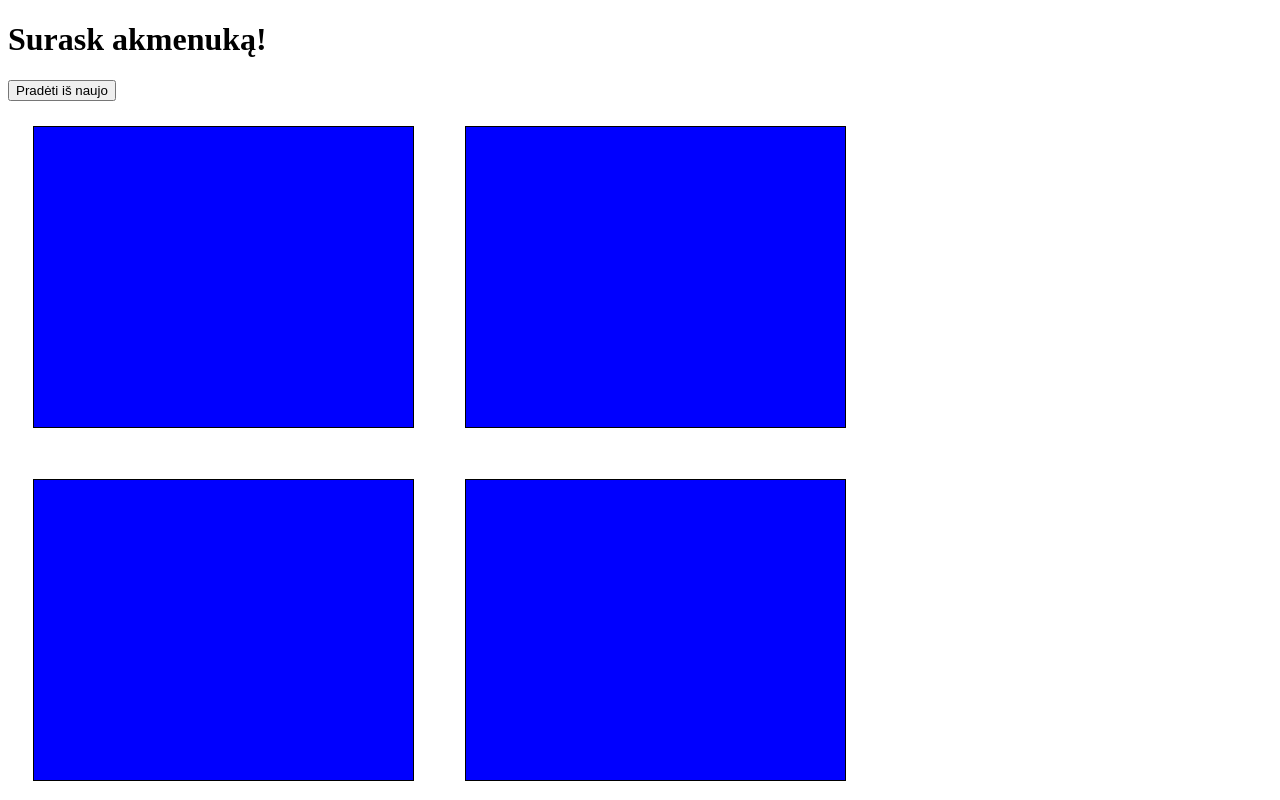
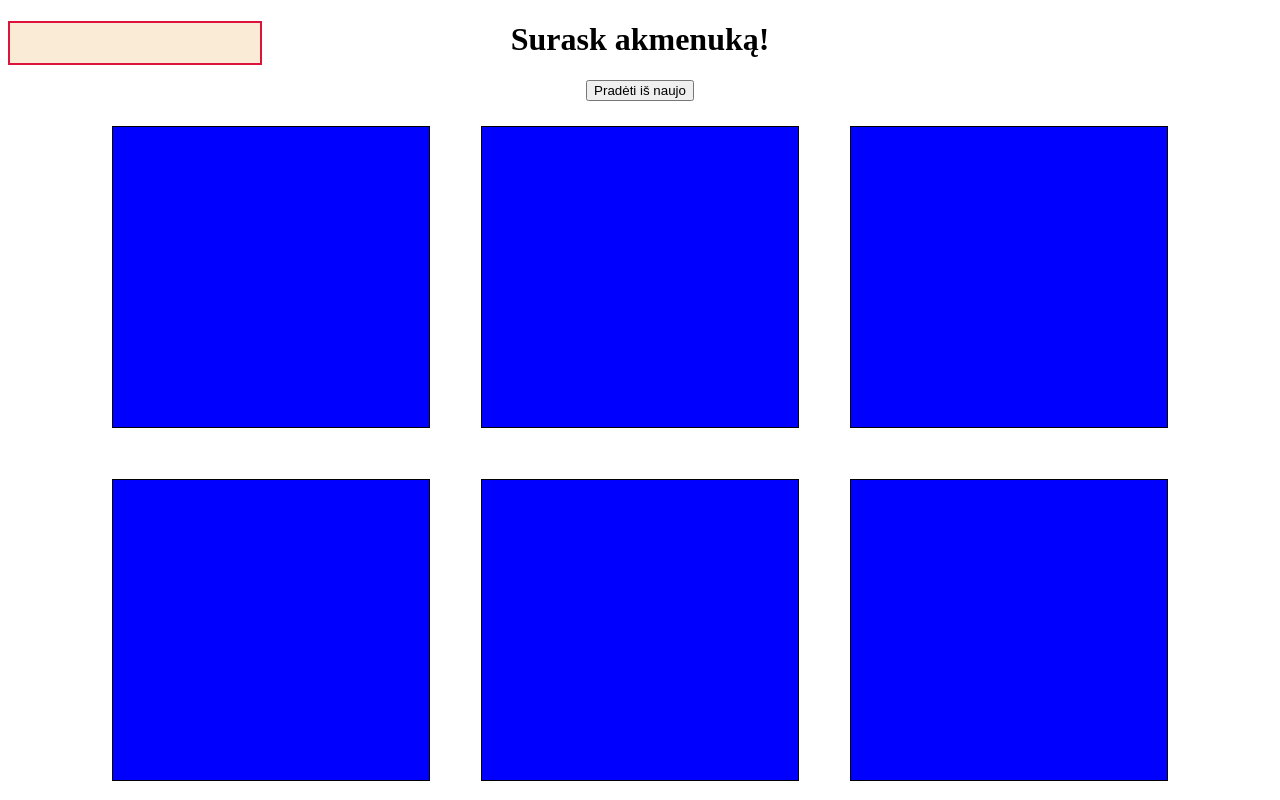
Before and after one commit to ArnoldasJus/9-Javascript-DOM-elementai-II, a plain HTML site: page index.html in a window 1280 px wide. Shown: the top 800 px of the page. Drawn offline with Linux system fonts and the light colour scheme.

Commit message:
Game fixes

```diff
--- a/index.html
+++ b/index.html
@@ -5,17 +5,14 @@
     <meta http-equiv="X-UA-Compatible" content="IE=edge">
     <meta name="viewport" content="width=device-width, initial-scale=1.0">
     <title>DOM taikymas</title>
-    <!-- <link rel="stylesheet" href="style.css"> -->
-    <link rel="stylesheet" href="style2.css">
-
+    <link rel="stylesheet" href="style.css">
 </head>
 <body>
-
+        <div id="info"></div>
         <h1>Surask akmenuką!</h1>
         <button id="isNaujo">Pradėti iš naujo</button>
         <div id="zaidimoLaukas"></div>
 
-    <!-- <script src="zaidimas.js"></script> -->
-    <script src="zaidimas2.js"></script>
+    <script src="zaidimas.js"></script>
 </body>
 </html>
--- a/style.css
+++ b/style.css
@@ -1,16 +1,30 @@
+body {
+    text-align: center;
+}
+
+#info {
+    width: 250px;
+    height: 40px;
+    background-color: antiquewhite;
+    border: 2px solid crimson;
+    position: fixed;
+    font-size: 22px;
+    font-weight: bold;
+}
+
 #zaidimoLaukas {
-    display: grid;
-    grid-template-columns: auto auto auto;
-    gap: 10px;
-    row-gap: 10px;
+    display: flex;
+    flex-wrap: wrap;
     justify-content: center;
 }
 
-.kvadratas {
-    width: 200px;
-    height: 200px;
+.kvadratelis {
+    width: 25%;
+    height: 300px;
     background-color: blue;
     cursor: pointer;
+    border: 1px solid black;
+    margin: 2%;
 }
 
 .raudona {
--- a/style2.css
+++ /dev/null
@@ -1,21 +0,0 @@
-#zaidimoLaukas {
-    display: flex;
-    flex-wrap: wrap;
-}
-
-.kvadratelis {
-    width: 30%;
-    height: 300px;
-    background-color: blue;
-    cursor: pointer;
-    border: 1px solid black;
-    margin: 2%;
-}
-
-.raudona {
-    background-color: red;
-}
-
-.geltona {
-    background-color: yellow;
-}
--- a/zaidimas.js
+++ b/zaidimas.js
@@ -1,40 +1,54 @@
-// kai uzsikrauna puslapis atsiranda nuo 9 iki 99 kvadrateliu 3 stulpeliais. pradzioje visi melyni
-
-//jeigu nera akmenuko nusidazo raudonai
-
-//jeigu yra nusidazo zaliai
-
-// pranesimas laimejot is 9 bandymo
-
-//turi buti mygtukas pradeti is naujo
-
-// (pradet nuo laimejimo salygos)
-// (apribot iki 9 pradzios)
-
 "use strict";
 
-let kvadratukai = [];
+// kai uzsikrauna puslapis atsiranda nuo 9 iki 99 kvadrateliu 3 stulpeliais. pradzioje visi melyni
+//jeigu nera akmenuko nusidazo raudonai
+//jeigu yra nusidazo zaliai
+// pranesimas laimejot is 9 bandymo
+//turi buti mygtukas pradeti is naujo
+// sugeneruoti 9 kvadrateliai
+// math random 0 iki 1
+// 9 iki 90
 
-function pildytiKvadratukus() {
-    for(let i=0; i<9; i++) {
-        let kvadratukas = '<div class="kvadratas"></div>';
-        document.querySelector('#zaidimoLaukas').innerHTML += kvadratukas;
-        kvadratukai.push(kvadratukas);
-    };
-};
+let kvadrateliai = Math.floor(Math.random()*82) + 9;
+let kvadrateliaiArray = [];
 
-// function isNaujo(){
-//     document.querySelector('#isNaujo').addEventListener('click', pildytiKvadratukus);
-// };
+function zaidimoPradzia() {
+    for (let i=0; i<kvadrateliai; i++) {
+        //kvadrateliu braizymas
+        let kvadratelis = document.createElement('div');
+        kvadratelis.classList.add('kvadratelis');
+        document.querySelector('#zaidimoLaukas').appendChild(kvadratelis);
 
-function teisingai() {
-    document.querySelector('.kvadratas').classList.add('geltona');
-};
+        //masyvo pildymas
+        kvadrateliaiArray.push(0);
+    }
 
-function neteisingai() {
-    document.querySelector('.kvadratas').classList.add('raudona');
-};
+    let akmenukas = Math.floor(Math.random()*(kvadrateliaiArray.length-1));
 
-window.addEventListener('load', pildytiKvadratukus);
-//document.querySelector('.kvadratas').addEventListener('click', teisingai); <---neveikia
-document.querySelector('.kvadratas').addEventListener('click', teisingai);
+    kvadrateliaiArray[akmenukas] = 1;
+
+    let kvadrateliaiPaspaudimai = document.querySelectorAll('.kvadratelis');
+
+    for (let j=0; j<kvadrateliaiPaspaudimai.length; j++) {
+        kvadrateliaiPaspaudimai[j].addEventListener('click', function() {
+            // kaip atpazinti kuris yra paspaustas
+            console.log(j); // paspausto kvadratelio vieta masyve
+            if(kvadrateliaiArray[j] == 1) {
+                document.querySelector('#info').innerHTML = 'Laimėjai!';
+                this.classList.add('geltona');
+            } else {
+                document.querySelector('#info').innerHTML = 'Nelaimejai, spausk kitą';
+                this.classList.add('raudona');
+            }
+        });
+    }
+}
+
+function isNaujo() {
+    window.location.reload();
+}
+
+
+window.addEventListener('load', zaidimoPradzia);
+
+document.querySelector('#isNaujo').addEventListener('click', isNaujo);
--- a/zaidimas2.js
+++ /dev/null
@@ -1,52 +0,0 @@
-"use strict";
-
-// sugeneruoti 9 kvadrateliai
-// math random 0 iki 1
-// 9 iki 90
-
-let kvadrateliai = Math.floor(Math.random()*82) + 9;
-let kvadrateliaiArray = [];
-//console.log(kvadrateliai);
-for (let i=0; i<kvadrateliai; i++) {
-    //kvadrateliu braizymas
-    let kvadratelis = document.createElement('div');
-    kvadratelis.classList.add('kvadratelis');
-    document.querySelector('#zaidimoLaukas').appendChild(kvadratelis);
-
-    //masyvo pildymas
-    kvadrateliaiArray.push(0);
-}
-
-//console.log(kvadrateliaiArray);
-
-// akmenuko vieta yra atsitiktinis ksaicius nuo 9 iki 90
-// 0 iki 91
-let akmenukas = Math.floor(Math.random()*(kvadrateliaiArray.length-1));
-
-// priskirti akmenuko vieta
-//
-kvadrateliaiArray[akmenukas] = 1;
-
-console.log(akmenukas);
-console.log(kvadrateliaiArray);
-
-// iskarto visi kvadrateliai pataps spaudziami
-// suranda pati pirma kvadrateli ir uzdeda paspaudima
-
-let kvadrateliaiPaspaudimai = document.querySelectorAll('.kvadratelis');
-
-for (let j=0; j<kvadrateliaiPaspaudimai.length; j++) {
-    kvadrateliaiPaspaudimai[j].addEventListener('click', function() {
-        // kaip atpazinti kuris yra paspaustas
-        console.log(j); // paspausto kvadratelio vieta masyve
-        if(kvadrateliaiArray[j] == 1) {
-            console.log('laimejai');
-            this.classList.add('geltona');
-        } else {
-            console.log('nelaimejai, spausk kita');
-            this.classList.add('raudona');
-        }
-    });
-}
-
-console.log(kvadrateliaiPaspaudimai.length);
```
